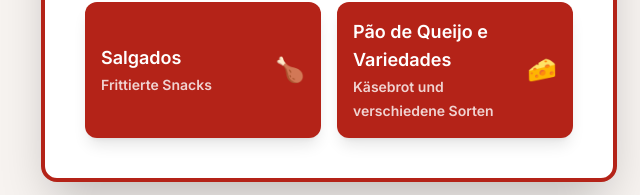
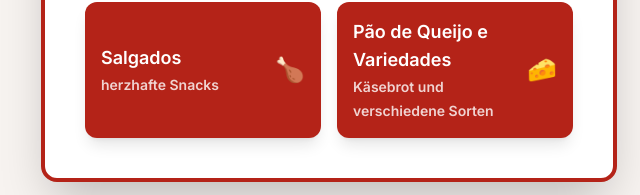
Before and after one commit to empresas-cloud/nandysdelights, a plain HTML site: page index.html in a window 1280 px wide. Shown: the part 827-1022 px from the top of the page, 311-951 px from the left. Drawn offline with nearby package versions, Linux system fonts and the light colour scheme.

Commit message:
Update index.html

```diff
--- a/index.html
+++ b/index.html
@@ -77,7 +77,7 @@
         const menuData = {
             chicken: {
                 title_pt: "Salgados",
-                title_de: "Frittierte Snacks",
+                title_de: "herzhafte Snacks",
                 icon: "🍗",
                 items: [
                     { pt: "Coxinha de frango tradicional", de: "Klassische Hühner-Teigtäschechen" },
```
